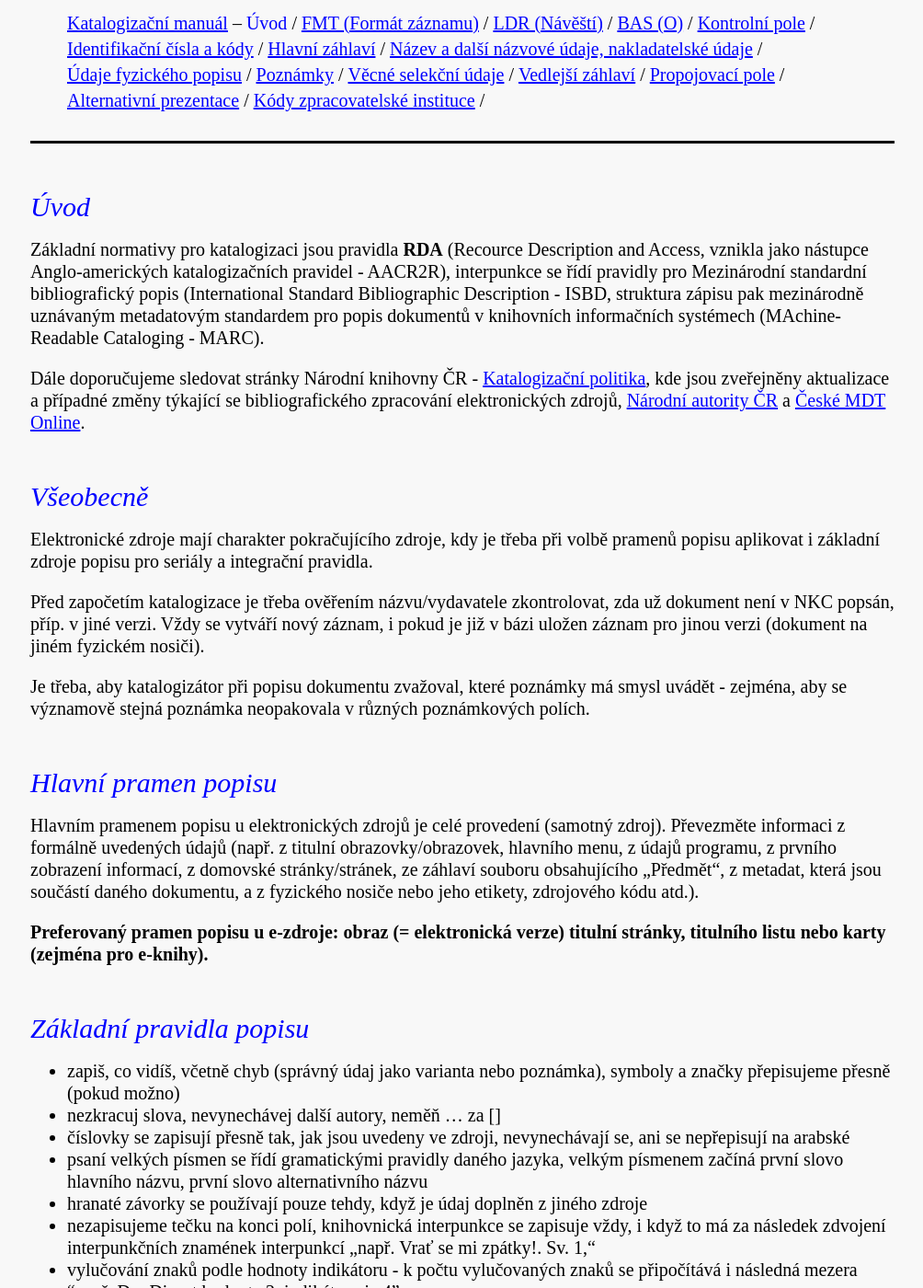
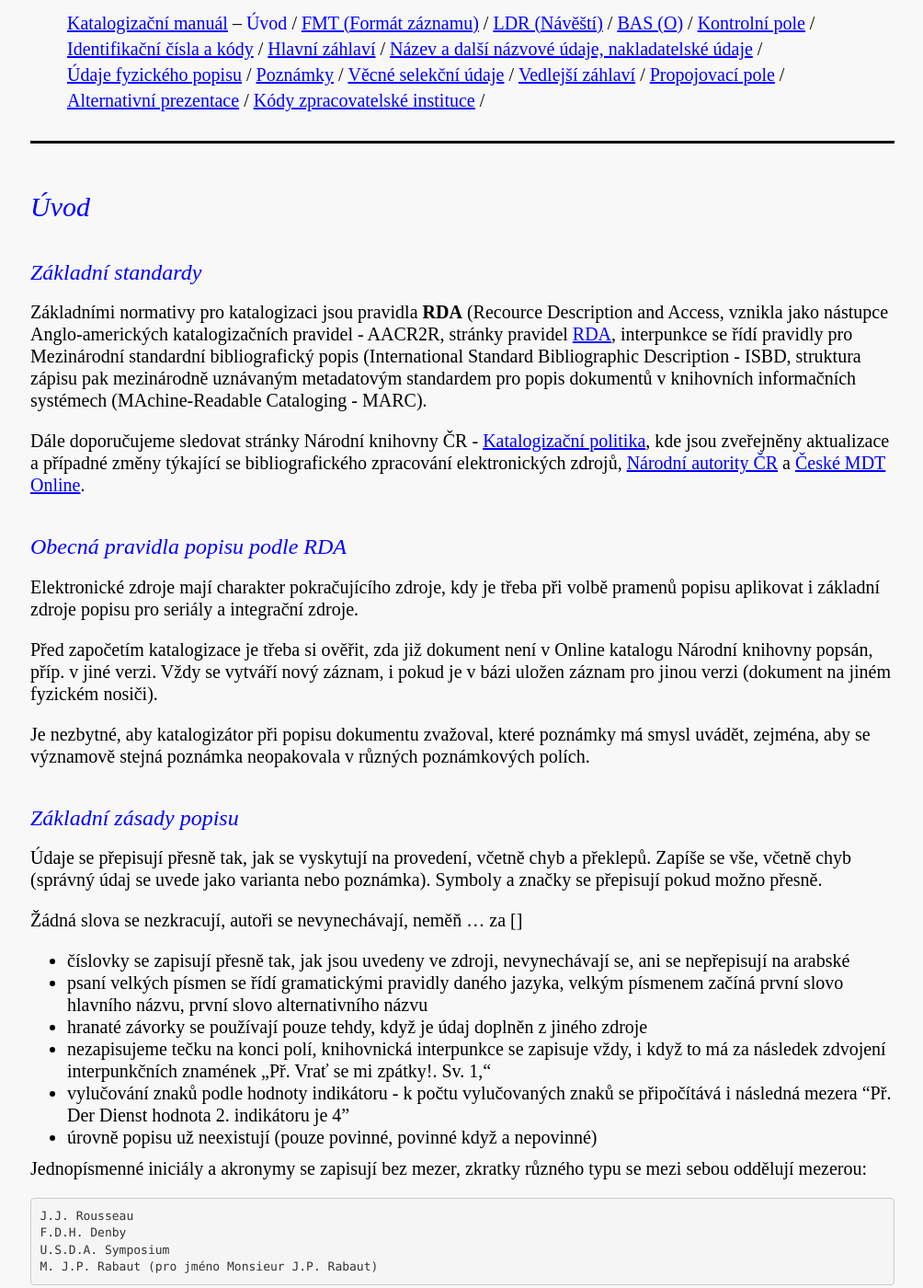
Before and after one commit to WebarchivCZ/katalogizacni-manual, a Jekyll site: the page built from _posts/2017-06-27-uvod.md, in a window 1280 px wide and 1400 px high, scrolled down 233 px. Shown: the whole window at 92% size, without its empty margins (137-1141 px from the left). Built offline with Jekyll 4.4.1, drawn with Linux system fonts in a browser that asks for light colours; some of the changed text lies outside the part shown.

Commit message:
refill chapter "Uvod"

````diff
--- a/_posts/2017-06-27-uvod.md
+++ b/_posts/2017-06-27-uvod.md
@@ -5,17 +5,98 @@ title: Úvod
 
 ## Úvod
 
-Základní normativy pro katalogizaci jsou pravidla **RDA** (Recource Description and Access, vznikla jako nástupce Anglo-amerických katalogizačních pravidel - AACR2R), interpunkce se řídí pravidly pro Mezinárodní standardní bibliografický popis (International Standard Bibliographic Description - ISBD, struktura zápisu pak mezinárodně uznávaným metadatovým standardem pro popis dokumentů v knihovních informačních systémech (MAchine-Readable Cataloging - MARC).
+### Základní standardy
 
-Dále doporučujeme sledovat stránky Národní knihovny ČR - [Katalogizační politika](https://www.nkp.cz/o-knihovne/odborne-cinnosti/zpracovani-fondu), kde jsou zveřejněny aktualizace a případné změny týkající se bibliografického zpracování elektronických zdrojů,
-[Národní autority ČR](http://autority.nkp.cz/) a [České MDT Online](http://cz.udc-hub.com/cs/login.php ).
+Základními normativy pro katalogizaci jsou pravidla **RDA** (Recource Description and Access, vznikla jako nástupce Anglo-amerických katalogizačních pravidel - AACR2R, stránky pravidel [RDA](http://www.rdatoolkit.org), interpunkce se řídí pravidly pro Mezinárodní standardní bibliografický popis (International Standard Bibliographic Description - ISBD, struktura zápisu pak mezinárodně uznávaným metadatovým standardem pro popis dokumentů v knihovních informačních systémech (MAchine-Readable Cataloging - MARC).
 
-## Všeobecně
-Elektronické zdroje mají charakter pokračujícího zdroje, kdy je třeba při volbě pramenů popisu aplikovat i základní zdroje popisu pro seriály a integrační pravidla.
+Dále doporučujeme sledovat stránky Národní knihovny ČR - [Katalogizační politika](https://www.nkp.cz/o-knihovne/odborne-cinnosti/zpracovani-fondu), kde jsou zveřejněny aktualizace a případné změny týkající se bibliografického zpracování elektronických zdrojů, [Národní autority ČR](http://autority.nkp.cz/) a [České MDT Online](http://cz.udc-hub.com/cs/login.php).
 
-Před započetím katalogizace je třeba ověřením názvu/vydavatele zkontrolovat, zda už dokument není v NKC popsán, příp. v jiné verzi. Vždy se vytváří nový záznam, i pokud je již v bázi uložen záznam pro jinou verzi (dokument na jiném fyzickém nosiči).
 
-Je třeba, aby katalogizátor při popisu dokumentu zvažoval, které poznámky má smysl uvádět - zejména, aby se významově stejná poznámka neopakovala v různých poznámkových polích.
+### Obecná pravidla popisu podle RDA
+
+Elektronické zdroje mají charakter pokračujícího zdroje, kdy je třeba při volbě pramenů popisu aplikovat i základní zdroje popisu pro seriály a integrační zdroje.
+
+Před započetím katalogizace je třeba si ověřit, zda již dokument není v Online katalogu Národní knihovny popsán, příp. v jiné verzi. Vždy se vytváří nový záznam, i pokud je v bázi uložen záznam pro jinou verzi (dokument na jiném fyzickém nosiči).
+
+Je nezbytné, aby katalogizátor při popisu dokumentu zvažoval, které poznámky má smysl uvádět, zejména, aby se významově stejná poznámka neopakovala v různých poznámkových polích.
+
+### Základní zásady popisu
+
+Údaje se přepisují přesně tak, jak se vyskytují na provedení, včetně chyb a překlepů. Zapíše se vše, včetně chyb (správný údaj se uvede jako varianta nebo poznámka). Symboly a značky se přepisují pokud možno přesně.
+
+Žádná slova se nezkracují, autoři se nevynechávají,  neměň … za []
+* číslovky se zapisují přesně tak, jak jsou uvedeny ve zdroji, nevynechávají se, ani se nepřepisují na arabské
+* psaní velkých písmen se řídí gramatickými pravidly daného jazyka, velkým písmenem začíná první slovo hlavního názvu, první slovo alternativního názvu
+* hranaté závorky se používají pouze tehdy, když je údaj doplněn z jiného zdroje
+* nezapisujeme tečku na konci polí, knihovnická interpunkce se zapisuje vždy, i když to má za následek zdvojení interpunkčních znamének „Př. Vrať se mi zpátky!. Sv. 1,“
+* vylučování znaků podle hodnoty indikátoru - k počtu vylučovaných znaků se připočítává i následná mezera “Př. Der Dienst  hodnota 2. indikátoru je 4”
+* úrovně popisu už neexistují (pouze povinné, povinné když a nepovinné)
+
+Jednopísmenné iniciály a akronymy se zapisují bez mezer, zkratky různého typu se mezi sebou oddělují mezerou:
+
+```
+J.J. Rousseau
+F.D.H. Denby
+U.S.D.A. Symposium
+M. J.P. Rabaut (pro jméno Monsieur J.P. Rabaut)
+```
+
+Ale mezi iniciálami v záhlaví se doplňuje jedna mezera
+
+```
+Rousseau, J. J.
+```
+Datum se zapisuje následovně:
+
+```
+1.1.2004
+1. dubna 1998
+23.-24.5.2001
+23.-28. září 2002
+```
+
+Velkým písmenem se píší vždy vlastní jména (osob, korporací, míst, konferencí, atd.) a
+názvy děl/vyjádření/provedení. Dále se pak řídíme gramatikou daného jazyka. Podrobněji viz
+též jednotlivá pole.
+Velkým písmenem začíná vždy každý blok údajů v záznamu, tj. každé nové pole ve formátu
+MARC 21. Druhé a další podpole v rámci jednoho pole začínají malým písmenem tehdy,
+pokud obsahují frázi nebo slovo, které není pojmenováním.
+
+```
+245 10 $aDeníky malého poseroutky :
+       $bromány v obrázkách /$cJeff Kinney ; přeložila Veronika Volhejnová
+245 00 $aPocta tvůrci :
+       $bPablo Picasso, 1881-1973
+```
+
+**Použité zkratky:**
+	(O) – opakovatelné pole
+	(NO) – neopakovatelné pole
+
+###  Hlavní pramen popisu
+
+Hlavním pramenem popisu u elektronických zdrojů je celé provedení (samotný zdroj).
+Informace se přebírají z formálně uvedených údajů (např. z titulní obrazovky/obrazovek; hlavního menu; z prvního zobrazení informací; z domovské stránky/stránek; ze záhlaví souboru obsahujícího „Předmět“; ze zdrojového kódu; metadat, která jsou součástí daného dokumentu,  zdrojového kódu atd.)
+
+**Preferovaný pramen popisu u e-zdroje je titulní stránka, titulního listu nebo karty (zejména pro e-knihy).**
+
+
+
+
+
+
+
+
+
+
+
+
+
+
+
+
+
+
 
 ## Hlavní pramen popisu
 Hlavním pramenem popisu u elektronických zdrojů je  celé provedení (samotný zdroj). Převezměte informaci  z formálně uvedených údajů (např. z titulní obrazovky/obrazovek, hlavního menu, z údajů programu, z prvního zobrazení informací, z domovské stránky/stránek, ze záhlaví souboru obsahujícího „Předmět“, z metadat, která jsou součástí daného dokumentu, a z fyzického nosiče nebo jeho etikety, zdrojového kódu atd.).
````
